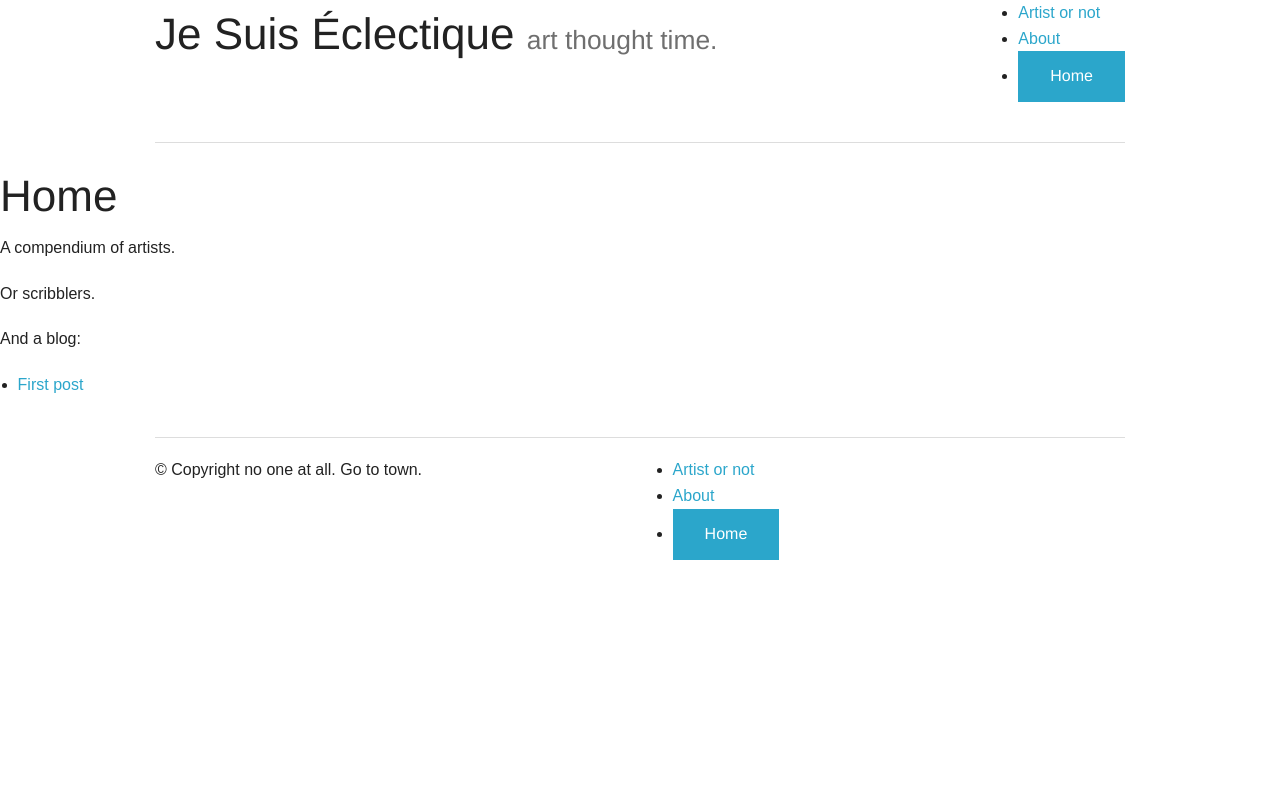
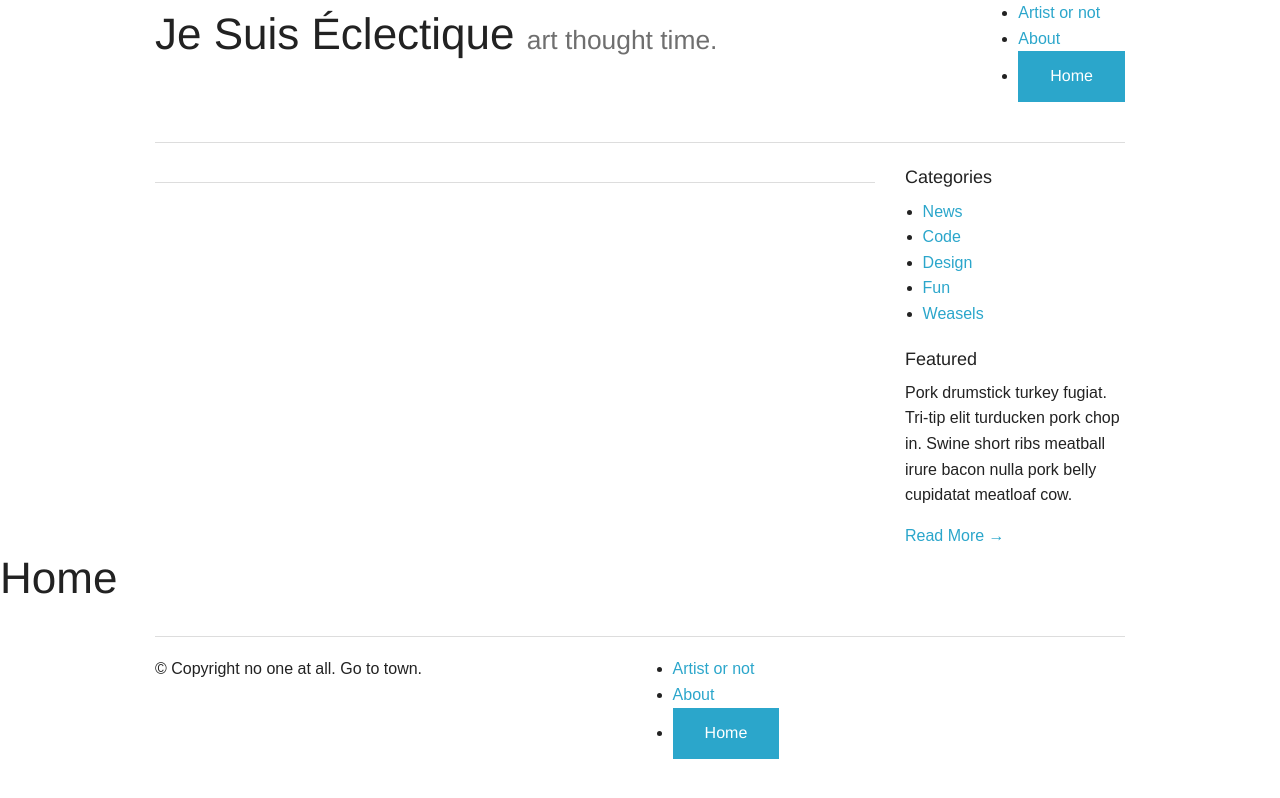
Before and after one commit to bitcolorine/Je-suis-eclectique, a Jekyll site: the page built from index.md, in a window 1280 px wide. Shown: the top 798 px of the page. Built offline with Jekyll 4.4.1, drawn with Linux system fonts in a browser that asks for light colours; Markdown is read by kramdown in place of the engine named in the settings.

Commit message:
Testing includes for blog

```diff
--- a/_config.yml
+++ b/_config.yml
@@ -1,4 +1,6 @@
 name: Je suis eclectique
 markdown: redcarpet
 highlighter: pygments
+permalink: /:categories/:year/:month/:day/:title.html
+fullname: Luisa Fernanda
 baseurl: /Je-suis-eclectique
--- a/_includes/body.html
+++ b/_includes/body.html
@@ -0,0 +1,47 @@
+<div class="row">
+
+
+    <div class="large-9 columns" role="content">
+
+
+          {% for post in site.categories['blog'] %}
+
+    <article class="index">
+
+      <h3>
+        <a href="{{ post.url }}">{{ post.title }} &raquo;</a></h3>
+      <p class="meta">{{ post.date | date_to_string }}</p>
+
+      <p>{{ post.excerpt }}</p>
+    </article>
+    {% endfor %}
+
+
+      <hr/>
+
+
+    </div>
+
+
+
+    <aside class="large-3 columns">
+
+      <h5>Categories</h5>
+      <ul class="side-nav">
+        <li><a href="#">News</a></li>
+        <li><a href="#">Code</a></li>
+        <li><a href="#">Design</a></li>
+        <li><a href="#">Fun</a></li>
+        <li><a href="#">Weasels</a></li>
+      </ul>
+
+      <div class="panel">
+        <h5>Featured</h5>
+        <p>Pork drumstick turkey fugiat. Tri-tip elit turducken pork chop in. Swine short ribs meatball irure bacon nulla pork belly cupidatat meatloaf cow.</p>
+        <a href="#">Read More →</a>
+      </div>
+
+    </aside>
+
+
+  </div>
--- a/_layouts/default.html
+++ b/_layouts/default.html
@@ -4,8 +4,7 @@
 
     <h1>{{ page.title }}</h1>
 
-    {{ content }}
 
-  {% include postlist.html %}
+
 
 {% include foot.html %}
--- a/index.md
+++ b/index.md
@@ -2,9 +2,3 @@
 layout: default
 title: Home
 ---
-
-A compendium of artists.
-
-Or scribblers.
-
-And a blog:
```
